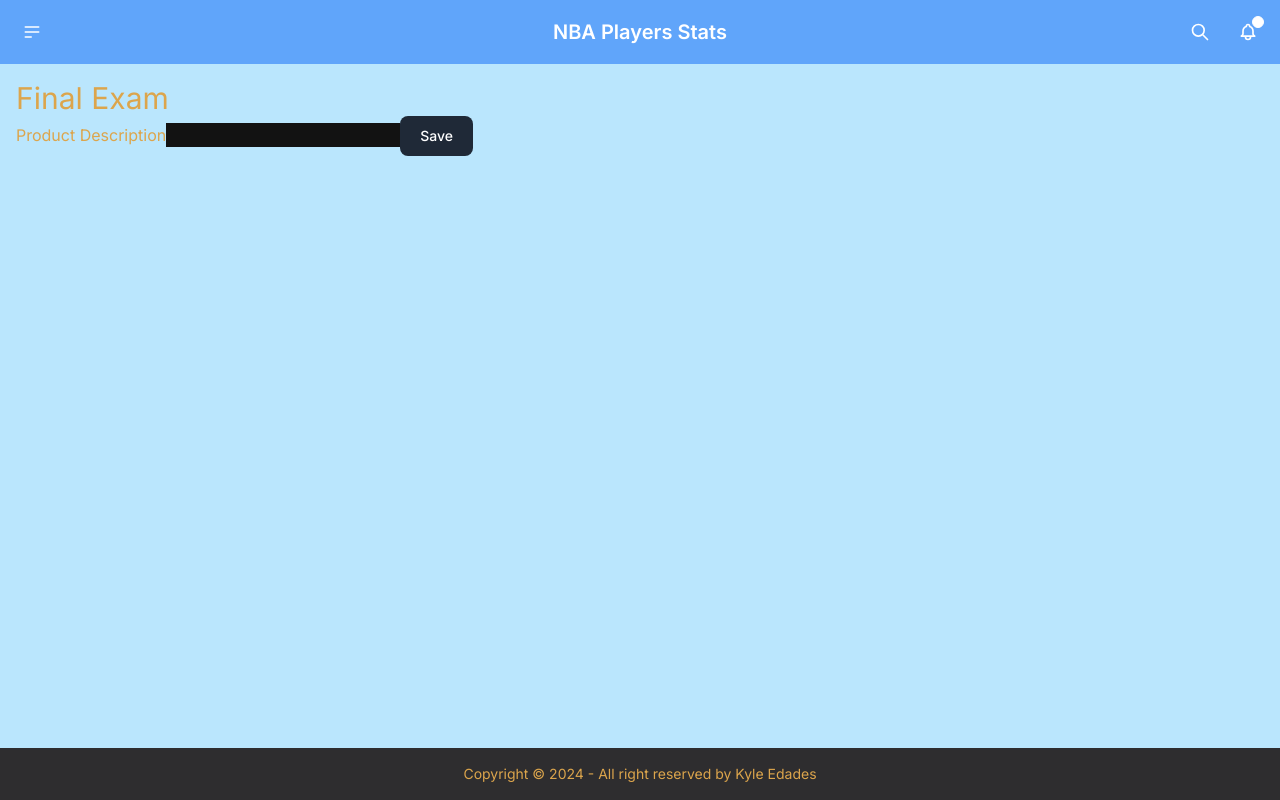
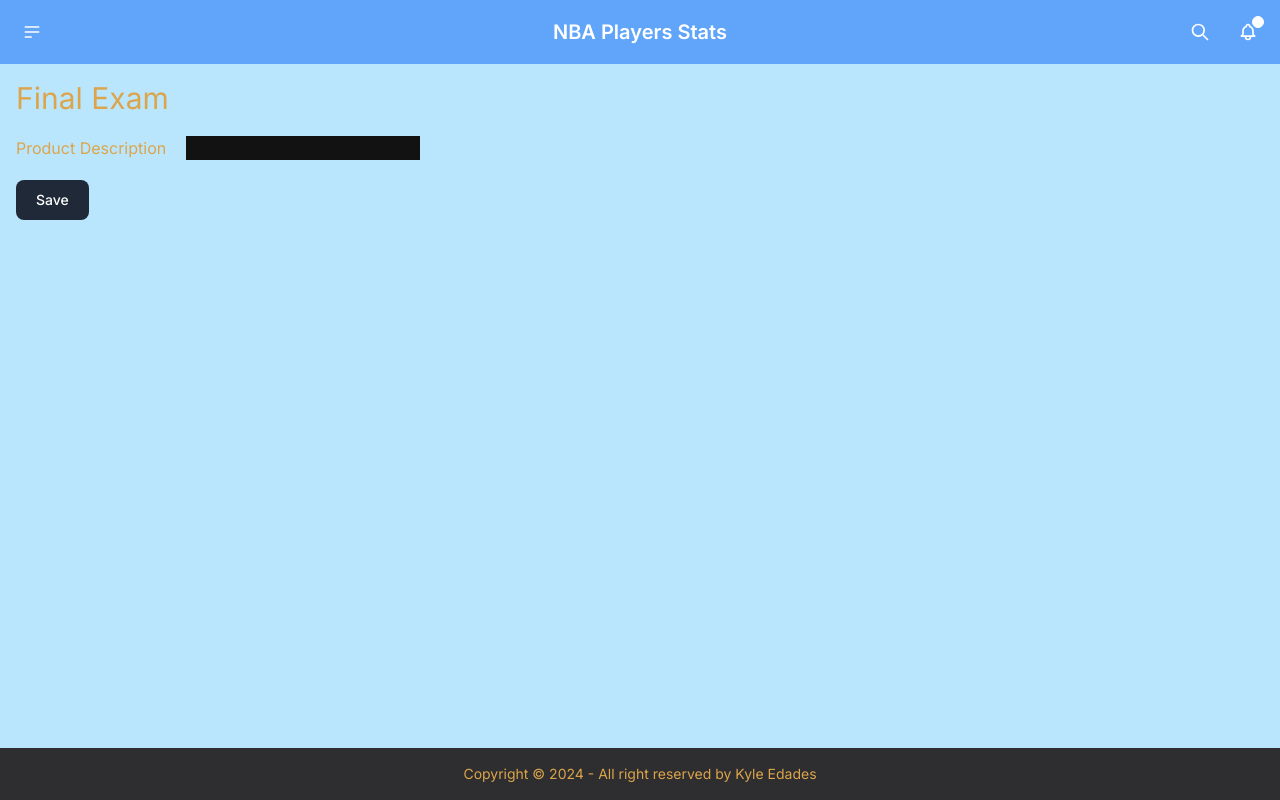
Before and after one commit to KyleEdades/exam2, a Next.js app: page /final in a window 1280 px wide. Built offline with nearby package versions, Linux system fonts and the light colour scheme.

Commit message:
style form

```diff
--- a/app/final/page.tsx
+++ b/app/final/page.tsx
@@ -4,7 +4,8 @@ export default function Page() {
       <h1 className="text-3xl">Final Exam</h1>
       <form>
         <label htmlFor="product">Product Description</label>
-        <input type="text" name="product" id="product" className="text-yellow bg-black-400"/>
+        <input type="text" name="product" id="product" className="m-5 text-yellow bg-black-400"/>
+        <br />
         <button type="button" className="text-white bg-gray-800 hover:bg-gray-900 focus:outline-none focus:ring-4 focus:ring-gray-300 font-medium rounded-lg text-sm px-5 py-2.5 me-2 mb-2 dark:bg-gray-800 dark:hover:bg-gray-700 dark:focus:ring-gray-700 dark:border-gray-700">Save
         </button>
       </form>
```
